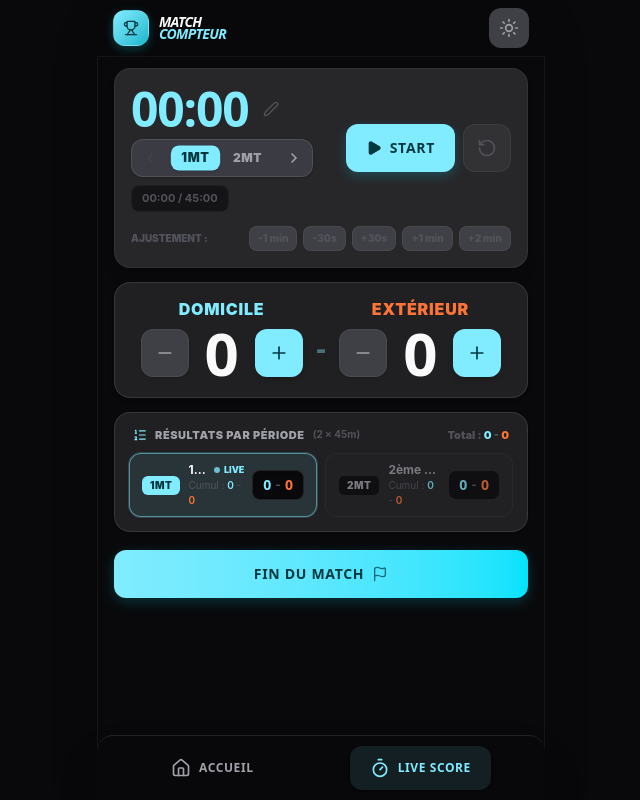
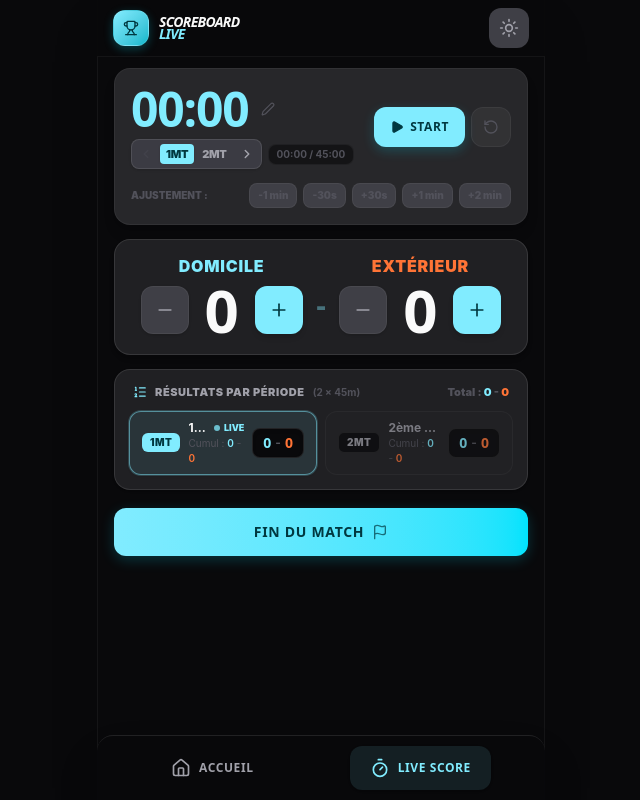
Before and after one commit to RCC83/Apex-Grid-, a React (Vite) app: page / in a window 1280 px wide. Both pictures are taken after a click on the button "REJOINDRE LE LIVE". Shown: the whole page, without its empty margins (319-959 px from the left). Built offline with nearby package versions, Linux system fonts and the light colour scheme.

Commit message:
chore: rename application to ScoreBoard Live
Update brand name across metadata and UI elements, and refine layout for the timer display.

```diff
--- a/index.html
+++ b/index.html
@@ -8,7 +8,7 @@
     <meta name="apple-mobile-web-app-capable" content="yes">
     <meta name="apple-mobile-web-app-status-bar-style" content="black-translucent">
     <link rel="manifest" href="/manifest.json">
-    <title>Match Compteur</title>
+    <title>ScoreBoard Live</title>
   </head>
   <body>
     <div id="root"></div>
--- a/metadata.json
+++ b/metadata.json
@@ -1,5 +1,5 @@
 {
-  "name": "Match Compteur",
+  "name": "ScoreBoard Live",
   "description": "Une application de suivi de match sportive en temps réel avec un design premium et une interface intuitive.",
   "requestFramePermissions": []
 }
--- a/src/App.tsx
+++ b/src/App.tsx
@@ -259,10 +259,10 @@
             </div>
             <div className="flex flex-col -space-y-0.5">
               <span className="text-text font-headline font-black italic tracking-tighter text-sm leading-none">
-                MATCH
+                SCOREBOARD
               </span>
               <span className="text-primary font-headline font-black italic tracking-tighter text-sm leading-none">
-                COMPTEUR
+                LIVE
               </span>
             </div>
           </motion.div>
@@ -425,17 +425,17 @@
         animate={{ opacity: 1, y: 0 }}
         className="bg-surface-high rounded-2xl p-4 flex flex-col gap-3 shadow-lg border border-text/5"
       >
-        <div className="flex items-center justify-between">
-          <div className="flex flex-col gap-1.5 min-w-0">
+        <div className="flex flex-col sm:flex-row sm:items-center justify-between gap-3">
+          <div className="flex flex-col gap-1.5 min-w-0 flex-1">
             <div className="flex items-center gap-2 flex-wrap">
-              <span className="font-headline text-primary text-4xl sm:text-5xl font-black tracking-tight tabular-nums leading-none">
+              <span className="font-headline text-primary text-3xl sm:text-5xl font-black tracking-tight tabular-nums leading-none">
                 {formatTime(seconds)}
               </span>
 
               {/* Petit carré de temps additionnel */}
               {extraTimeSeconds > 0 && (
                 <div
-                  className="px-2 py-1 bg-amber-500/20 text-amber-400 border border-amber-500/40 rounded-lg text-xs font-black tabular-nums tracking-wide flex items-center gap-1 shadow-sm"
+                  className="px-2 py-0.5 bg-amber-500/20 text-amber-400 border border-amber-500/40 rounded-lg text-[11px] font-black tabular-nums tracking-wide flex items-center gap-1 shadow-sm"
                   title={`Temps additionnel : +${formatTime(extraTimeSeconds)}`}
                 >
                   <span className="text-[10px] uppercase font-bold text-amber-400/80">+</span>
@@ -449,20 +449,20 @@
                   setEditSeconds((seconds % 60).toString());
                   setIsEditingTime(true);
                 }}
-                className="p-1.5 text-text-dim hover:text-primary transition-colors"
+                className="p-1 text-text-dim hover:text-primary transition-colors"
                 title="Éditer le temps manuellement"
                 aria-label="Éditer le temps"
               >
-                <Edit2 className="w-4 h-4" />
+                <Edit2 className="w-3.5 h-3.5" />
               </button>
             </div>
 
-            {/* Période & Temps réglementaire */}
-            <div className="flex items-center gap-2 flex-wrap">
-              <div className="flex items-center bg-surface-bright/90 rounded-xl p-0.5 border border-text/10 shadow-sm">
+            {/* Période & Temps réglementaire affinés */}
+            <div className="flex items-center gap-1.5 flex-wrap max-w-full">
+              <div className="flex items-center bg-surface-bright/90 rounded-lg p-0.5 border border-text/10 shadow-sm max-w-full overflow-x-auto no-scrollbar">
                 <button
                   onClick={() => handlePeriodChange('prev')}
-                  className={`w-8 h-8 flex items-center justify-center rounded-lg transition-all ${
+                  className={`w-6 h-6 flex items-center justify-center rounded transition-all flex-shrink-0 ${
                     currentPeriodIndex === 0
                       ? 'text-text-dim/30 cursor-not-allowed pointer-events-none'
                       : 'text-text-muted hover:text-text hover:bg-surface active:scale-90'
@@ -470,10 +470,10 @@
                   aria-label="Période précédente"
                   disabled={currentPeriodIndex === 0}
                 >
-                  <ChevronLeft className="w-4 h-4" strokeWidth={2.5} />
+                  <ChevronLeft className="w-3.5 h-3.5" strokeWidth={2.5} />
                 </button>
 
-                <div className="flex items-center gap-1 px-1.5">
+                <div className="flex items-center gap-0.5 px-0.5 overflow-x-auto no-scrollbar">
                   {Array.from({ length: totalPeriods }).map((_, pIdx) => {
                     const isSelected = pIdx === currentPeriodIndex;
                     const pShort = getPeriodShortName(pIdx, totalPeriods);
@@ -481,9 +481,9 @@
                       <button
                         key={pIdx}
                         onClick={() => handleSelectPeriod(pIdx)}
-                        className={`px-2.5 py-1 rounded-lg text-xs font-black tracking-wider uppercase transition-all select-none ${
+                        className={`px-1.5 py-0.5 rounded text-[11px] font-black tracking-tight uppercase transition-all select-none whitespace-nowrap ${
                           isSelected
-                            ? 'bg-primary text-on-primary shadow-sm scale-105'
+                            ? 'bg-primary text-on-primary shadow-sm font-black'
                             : 'text-text-muted hover:text-text hover:bg-surface/50 active:scale-95'
                         }`}
                         title={`Passer à ${getPeriodName(pIdx, totalPeriods)}`}
@@ -496,7 +496,7 @@
 
                 <button
                   onClick={() => handlePeriodChange('next')}
-                  className={`w-8 h-8 flex items-center justify-center rounded-lg transition-all ${
+                  className={`w-6 h-6 flex items-center justify-center rounded transition-all flex-shrink-0 ${
                     currentPeriodIndex >= totalPeriods - 1
                       ? 'text-text-dim/30 cursor-not-allowed pointer-events-none'
                       : 'text-text-muted hover:text-text hover:bg-surface active:scale-90'
@@ -504,21 +504,21 @@
                   aria-label="Période suivante"
                   disabled={currentPeriodIndex >= totalPeriods - 1}
                 >
-                  <ChevronRight className="w-4 h-4" strokeWidth={2.5} />
+                  <ChevronRight className="w-3.5 h-3.5" strokeWidth={2.5} />
                 </button>
               </div>
 
-              <span className="text-[11px] font-bold text-text-dim bg-surface/60 px-2.5 py-1 rounded-lg border border-text/5">
+              <span className="text-[10px] font-bold text-text-dim bg-surface/60 px-2 py-0.5 rounded-lg border border-text/5 whitespace-nowrap">
                 {formatTime(Math.min(currentPeriodElapsedSec, periodDurationSeconds))} / {periodDuration}:00
               </span>
             </div>
           </div>
 
-          {/* Boutons Start / Pause & Reset */}
-          <div className="flex items-center gap-2">
+          {/* Boutons Start / Pause & Reset compacts */}
+          <div className="flex items-center gap-1.5 flex-shrink-0 self-end sm:self-center">
             <button
               onClick={() => setIsActive(!isActive)}
-              className={`h-11 sm:h-12 px-5 flex items-center justify-center gap-2 rounded-xl transition-all active:scale-95 font-headline font-black text-xs sm:text-sm uppercase tracking-wider ${
+              className={`h-9 sm:h-10 px-3.5 sm:px-4 flex items-center justify-center gap-1.5 rounded-xl transition-all active:scale-95 font-headline font-black text-xs uppercase tracking-wider ${
                 isActive
                   ? 'bg-text/5 text-text-muted border border-text/5 hover:bg-text/10'
                   : 'bg-primary text-on-primary shadow-[0_4px_12px_rgba(0,227,253,0.2)] hover:brightness-110'
@@ -526,13 +526,13 @@
             >
               {isActive ? (
                 <>
-                  <Pause className="w-4 h-4" />
+                  <Pause className="w-3.5 h-3.5" />
                   <span>Pause</span>
                 </>
               ) : (
                 <>
-                  <Play className="w-4 h-4 fill-current" />
-                  <span>{seconds > 0 ? 'PLAY' : 'START'}</span>
+                  <Play className="w-3.5 h-3.5 fill-current" />
+                  <span>{seconds > 0 ? 'Play' : 'Start'}</span>
                 </>
               )}
             </button>
@@ -541,11 +541,11 @@
                 setSeconds(0);
                 setIsActive(false);
               }}
-              className="w-11 h-11 sm:w-12 sm:h-12 flex items-center justify-center rounded-xl bg-text/5 text-text-dim hover:text-text hover:bg-text/10 transition-all border border-text/5 active:scale-95"
+              className="w-9 h-9 sm:w-10 sm:h-10 flex items-center justify-center rounded-xl bg-text/5 text-text-dim hover:text-text hover:bg-text/10 transition-all border border-text/5 active:scale-95"
               title="Réinitialiser le chronomètre"
               aria-label="Réinitialiser"
             >
-              <RotateCcw className="w-5 h-5" />
+              <RotateCcw className="w-4 h-4" />
             </button>
           </div>
         </div>
@@ -903,7 +903,7 @@
       .map((p: PeriodScore, i: number) => `${getPeriodShortName(i, periodCount)}: ${p.home}-${p.away}`)
       .join(' | ');
 
-    const shareText = `🏁 Résultat Final\n⚽ ${home} ${homeScore} - ${awayScore} ${away}\n📊 Détail par période: ${breakdownText}\n\nMatch Compteur`;
+    const shareText = `🏁 Résultat Final\n⚽ ${home} ${homeScore} - ${awayScore} ${away}\n📊 Détail par période: ${breakdownText}\n\nScoreBoard Live`;
     const shareUrl = window.location.href;
 
     if (navigator.share) {
```
Also changed, not shown: public/manifest.json.
